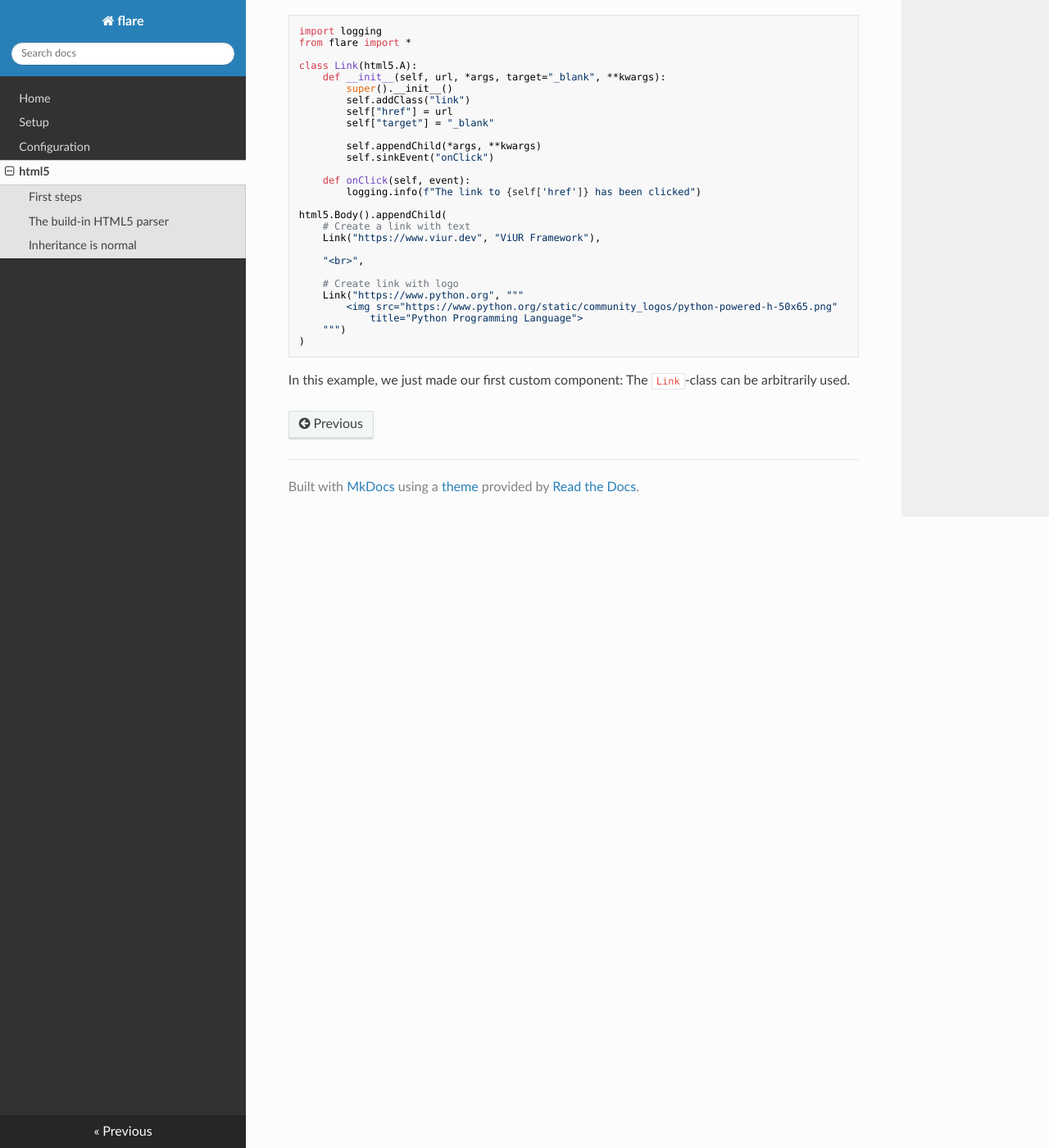
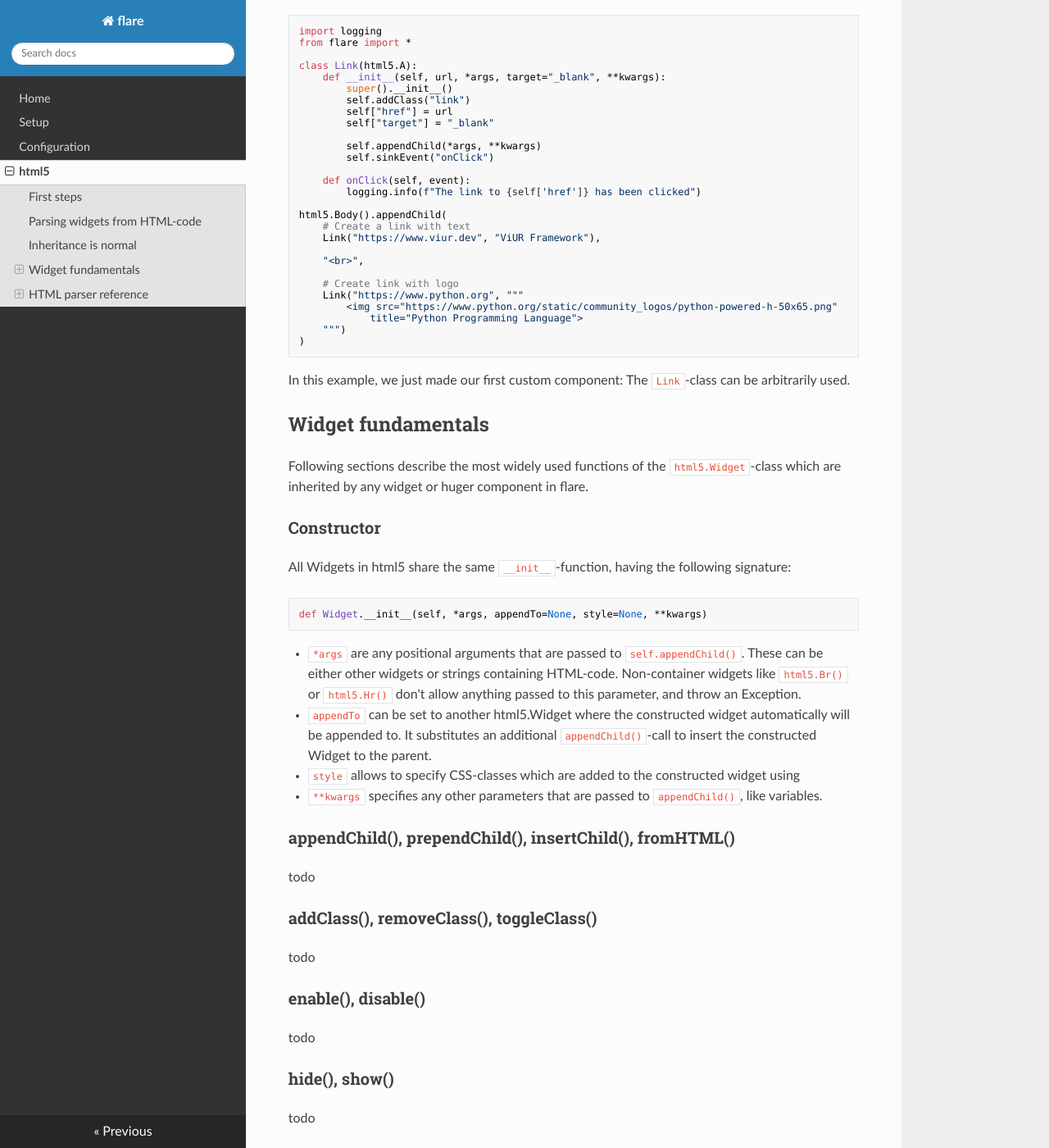
Before and after one commit to passion0714/python, an MkDocs documentation site: the page built from docs/html5.md, in a window 1280 px wide and 1400 px high, scrolled down 1741 px. Shown: the whole window at 82% size. Built offline with MkDocs 1.6.1, drawn with Linux system fonts in a browser that asks for light colours; nearby versions of some CDN libraries; some of the changed text lies outside the part shown.

Commit message:
Writing more documentation

````diff
--- a/docs/html5.md
+++ b/docs/html5.md
@@ -35,7 +35,8 @@ Summarized:
 - Attributes are accessable via attribute indexing, like `widget["attribute"]`. There are some special attributes like `style` or `data` that are providing a dict-like access, so `widget["style"]["border"] = "1px solid red"` is used.
 - Stacking is performed with `widget.appendChild()`. There's also `widget.prependChild()`, `widget.insertChild()` and `widget.removeChild()` for further insertion or removal operations.
 
-## The build-in HTML5 parser
+
+## Parsing widgets from HTML-code
 
 Above result can also be achieved much faster, when the build-in HTML5 parser is used.
 
@@ -95,3 +96,61 @@ html5.Body().appendChild(
 ```
 
 In this example, we just made our first custom component: The `Link`-class can be arbitrarily used.
+
+## Widget fundamentals
+
+Following sections describe the most widely used functions of the `html5.Widget`-class which are inherited by any widget or huger component in flare.
+
+### Constructor
+
+All Widgets in html5 share the same `__init__`-function, having the following signature:
+
+```python
+def Widget.__init__(self, *args, appendTo=None, style=None, **kwargs)
+```
+
+- `*args` are any positional arguments that are passed to `self.appendChild()`. These can be either other widgets or strings containing HTML-code. Non-container widgets like `html5.Br()` or `html5.Hr()` don't allow anything passed to this parameter, and throw an Exception.
+- `appendTo` can be set to another html5.Widget where the constructed widget automatically will be appended to. It substitutes an additional `appendChild()`-call to insert the constructed Widget to the parent.
+- `style` allows to specify CSS-classes which are added to the constructed widget using
+- `**kwargs` specifies any other parameters that are passed to `appendChild()`, like variables.
+
+### appendChild(), prependChild(), insertChild(), fromHTML()
+
+todo
+
+### addClass(), removeClass(), toggleClass()
+
+todo
+
+### enable(), disable()
+
+todo
+
+### hide(), show()
+
+todo
+
+### Event handling
+
+todo
+
+
+## HTML parser reference
+
+todo
+
+### Widget configuration
+
+todo
+
+### html5.parseHTML()
+
+todo
+
+### html5.fromHTML()
+
+todo
+
+### @html5.tag
+
+todo
````
